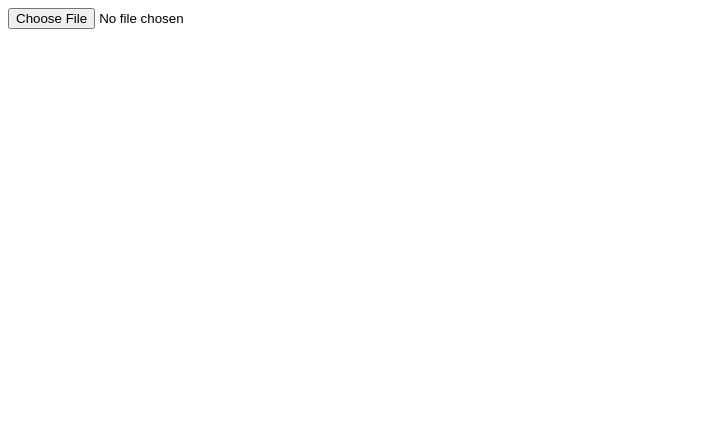
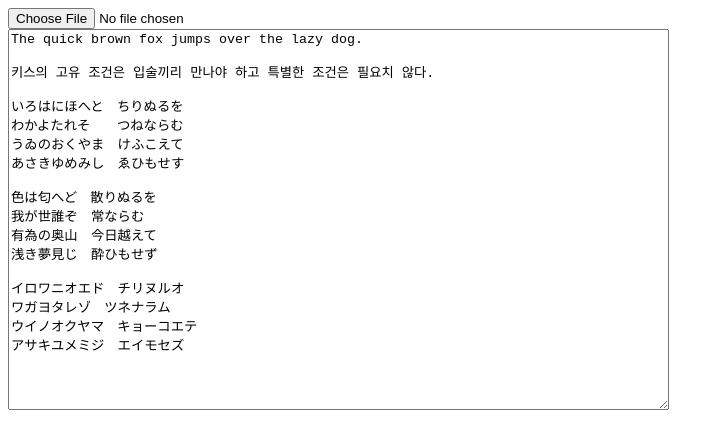
Before and after one commit to perillamint/amazfit-bip-fontrom-builder, a website built with webpack: page index.html in a window 1280 px wide. Shown: the whole page, without its empty margins (0-724 px from the left). Built offline with nearby package versions, Linux system fonts and the light colour scheme; files whose address does not match are found by name.

Commit message:
Add example text and example render area

```diff
--- a/index.html
+++ b/index.html
@@ -4,8 +4,32 @@
     <head>
         <title>Amazfit BIP FontROM builder</title>
         <script src="dist/bundle.js"></script>
+        <script src="js/index.js"></script>
+        <link rel="stylesheet" type="text/css" href="css/index.css">
     </head>
     <body>
         <input type="file" id="baserom" onchange="loadbiprom()">
+        <br>
+        <textarea id="exampletext" cols="80" rows="25" class="exampletext">
+The quick brown fox jumps over the lazy dog.
+
+키스의 고유 조건은 입술끼리 만나야 하고 특별한 조건은 필요치 않다.
+
+いろはにほへと　ちりぬるを
+わかよたれそ　　つねならむ
+うゐのおくやま　けふこえて
+あさきゆめみし　ゑひもせす
+
+色は匂へど　散りぬるを
+我が世誰ぞ　常ならむ
+有為の奥山　今日越えて
+浅き夢見じ　酔ひもせず
+
+イロワニオエド　チリヌルオ
+ワガヨタレゾ　ツネナラム
+ウイノオクヤマ　キョーコエテ
+アサキユメミジ　エイモセズ
+        </textarea>
+        <canvas id="examplerender" class="examplerender"></canvas>
     </body>
 </html>
```
